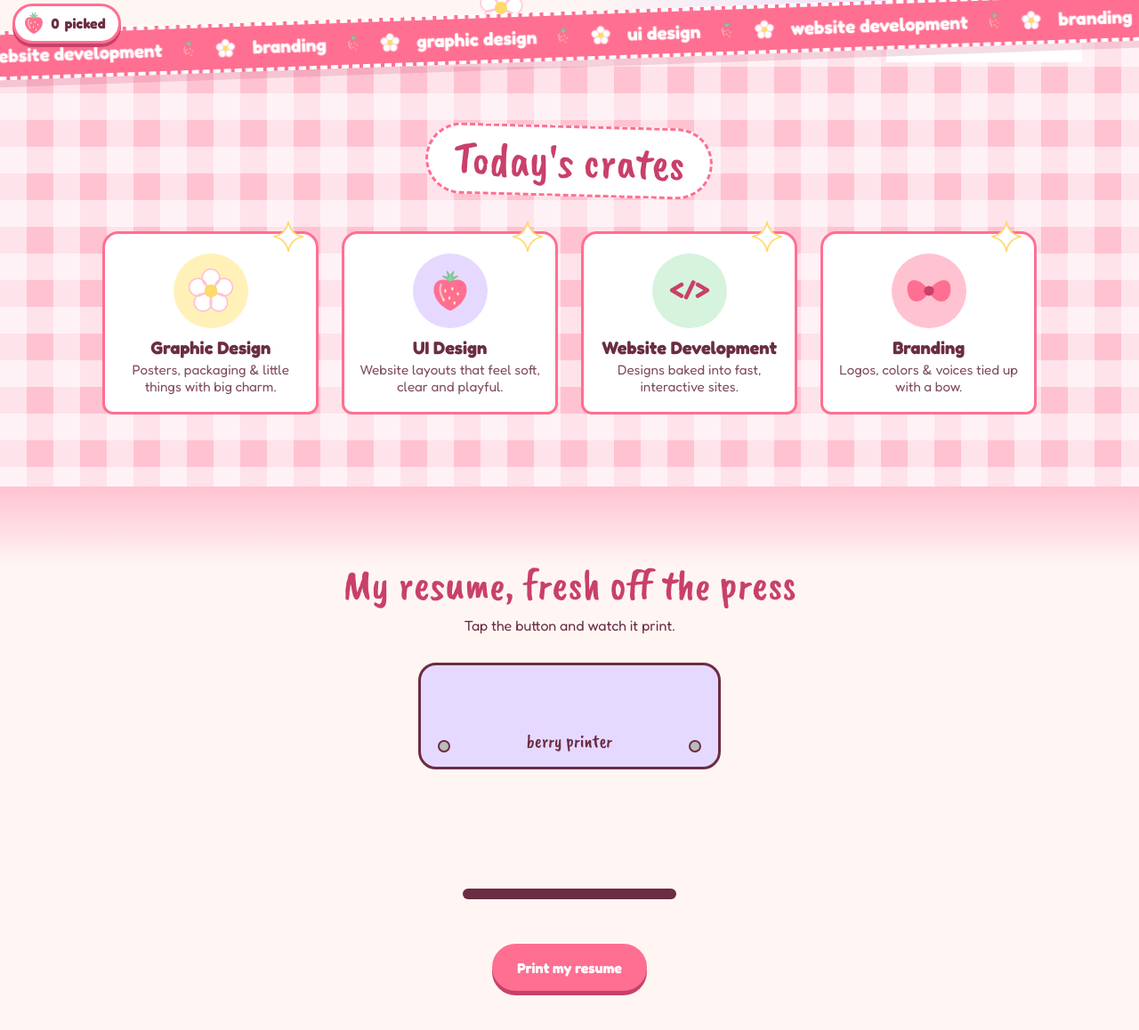
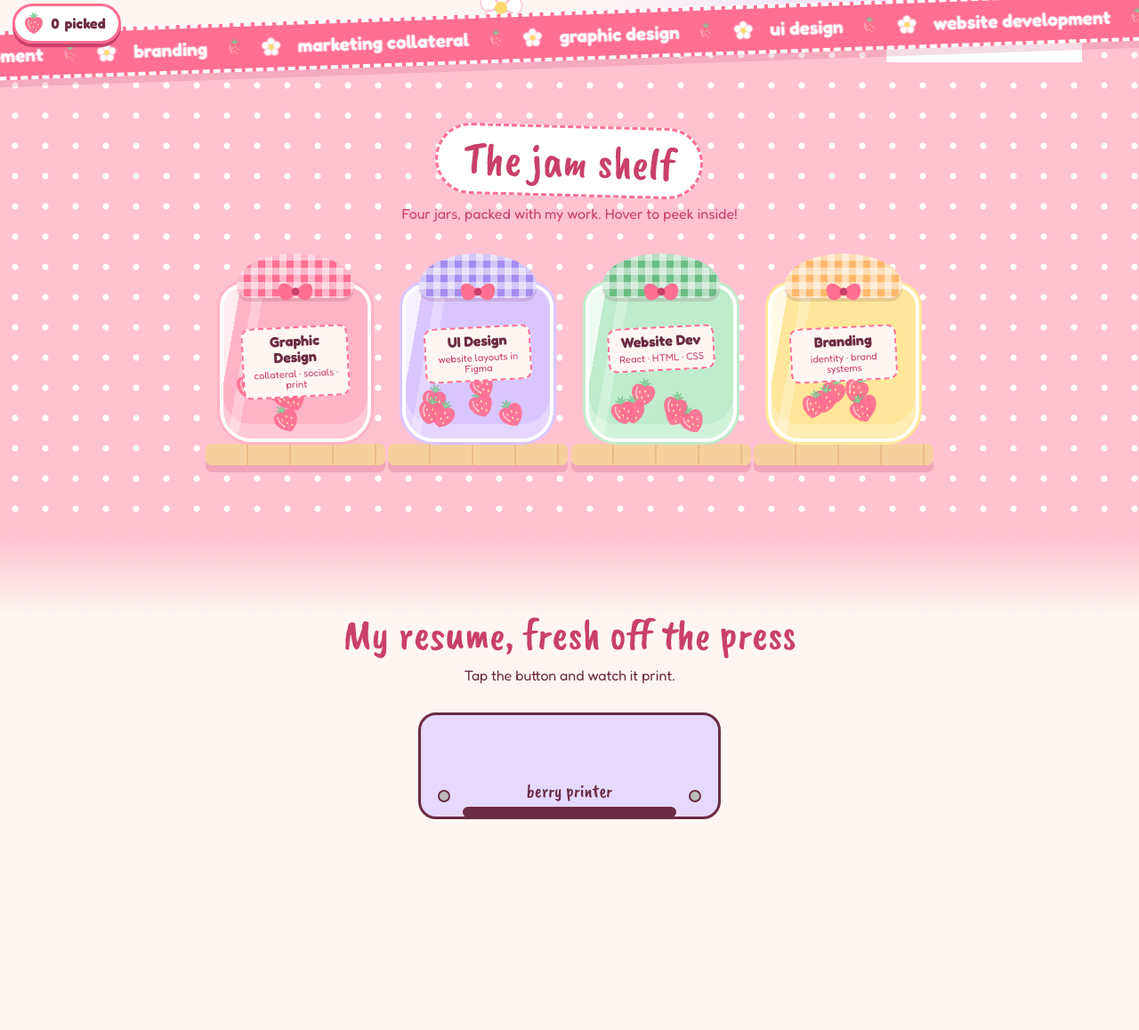
Before and after one commit to angelaanimas/animas_portfolio, a plain HTML site: page index.html in a window 1280 px wide. Shown: the part 737-1895 px from the top of the page at 89% size. Drawn offline with nearby package versions, Linux system fonts and the light colour scheme.

Commit message:
Update portfolio and add resume

```diff
--- a/index.html
+++ b/index.html
@@ -3,7 +3,7 @@
 <head>
 <meta charset="utf-8">
 <meta name="viewport" content="width=device-width, initial-scale=1">
-<title>Berry Stall — Portfolio</title>
+<title>Anne Animas — Portfolio</title>
 <link rel="preconnect" href="https://fonts.googleapis.com">
 <link rel="preconnect" href="https://fonts.gstatic.com" crossorigin>
 <link href="https://fonts.googleapis.com/css2?family=Fredoka:wght@400;500;700&family=Caveat+Brush&display=swap" rel="stylesheet">
@@ -74,33 +74,38 @@ h1 .shine{position:relative;display:inline-block;background:linear-gradient(100d
 .ribbon:hover .track{animation-play-state:paused}
 @keyframes marq{to{transform:translateX(-50%)}}
 
-/* STALL COUNTER */
-.counter{position:relative;margin-top:-1.5rem;padding:6rem 1.2rem 5rem;background:
-  linear-gradient(90deg,rgba(255,255,255,.55) 50%,transparent 50%) 0 0/60px 60px,
-  linear-gradient(rgba(255,255,255,.55) 50%,transparent 50%) 0 0/60px 60px,var(--pink)}
-.counter h2{text-align:center;font-family:'Caveat Brush';font-weight:400;font-size:clamp(2rem,5vw,3.2rem);color:var(--deep);background:#fff;width:max-content;max-width:90%;margin:0 auto 2.5rem;padding:.3rem 1.8rem;border-radius:999px;border:3px dashed var(--berry);transform:rotate(1.5deg)}
-.crates{display:grid;grid-template-columns:repeat(auto-fit,minmax(210px,1fr));gap:1.6rem;max-width:1050px;margin:0 auto}
-.crate{position:relative;text-decoration:none;background:#fff;border-radius:18px 18px 12px 12px;border:3px solid var(--berry);padding:1.4rem 1rem 1.2rem;text-align:center;transition:transform .25s cubic-bezier(.3,1.6,.5,1);will-change:transform}
-.crate::before{content:"";position:absolute;inset:auto -3px -3px -3px;height:40%;background:repeating-linear-gradient(0deg,#ffd9a8 0 8px,#f7c58a 8px 10px);border-radius:0 0 12px 12px;z-index:0;opacity:.0}
-.crate .ico{width:84px;height:84px;margin:0 auto .6rem;border-radius:50%;display:grid;place-items:center;background:var(--c,var(--butter));transition:transform .4s}
-.crate:hover .ico{transform:rotate(360deg) scale(1.1)}
-.crate h3{font-size:1.25rem;margin-bottom:.2rem}
-.crate p{font-size:.95rem;opacity:.85}
-.crate .tag{position:absolute;top:-14px;right:14px;width:34px;height:34px}
-.crate:hover{transform:translateY(-8px) rotate(var(--r,-2deg))}
+/* JAM-JAR SHELF */
+.counter{position:relative;margin-top:-1.5rem;padding:6rem 1.2rem 5rem;background:radial-gradient(circle,#fff 3px,transparent 4px) 0 0/34px 34px,var(--pink)}
+.counter h2{text-align:center;font-family:'Caveat Brush';font-weight:400;font-size:clamp(2rem,5vw,3.2rem);color:var(--deep);background:#fff;width:max-content;max-width:90%;margin:0 auto .6rem;padding:.3rem 1.8rem;border-radius:999px;border:3px dashed var(--berry);transform:rotate(1.5deg)}
+.counter .hint{text-align:center;margin-bottom:2.2rem;color:var(--deep)}
+.shelf{display:flex;justify-content:center;flex-wrap:wrap;gap:2.6rem 2.2rem;max-width:1000px;margin:0 auto}
+.jar{position:relative;display:block;width:170px;padding-bottom:26px;text-decoration:none;text-align:center}
+.jar::after{content:"";position:absolute;left:-16px;right:-16px;bottom:0;height:24px;background:repeating-linear-gradient(90deg,#f6cf9f 0 46px,#ecbc86 46px 48px);border-radius:7px;box-shadow:0 8px 0 rgba(201,64,106,.22)}
+.glass{position:relative;height:178px;margin-top:34px;border-radius:26px 26px 36px 36px;border:4px solid #fff;background:linear-gradient(100deg,rgba(255,255,255,.75) 0 10%,transparent 10% 18%,rgba(255,255,255,.3) 18% 24%,transparent 24%),var(--j);box-shadow:0 0 0 3px var(--j),inset 0 -16px 0 rgba(255,255,255,.28);z-index:1;transform-origin:50% 100%}
+.jb{position:absolute;opacity:.92}
+.lid{position:absolute;left:50%;top:0;width:132px;height:50px;margin-left:-66px;z-index:3;border-radius:50% 50% 14px 14px/70% 70% 14px 14px;background:linear-gradient(90deg,rgba(255,255,255,.5) 50%,transparent 50%) 0 0/16px 16px,linear-gradient(rgba(255,255,255,.5) 50%,transparent 50%) 0 0/16px 16px,var(--lc);box-shadow:0 4px 0 rgba(107,45,68,.15);transition:transform .35s cubic-bezier(.3,1.7,.5,1)}
+.lid svg{position:absolute;left:50%;bottom:-8px;margin-left:-22px}
+.label{position:absolute;left:50%;top:44px;width:120px;margin-left:-60px;padding:.4rem .3rem;transform:rotate(-3deg);background:var(--milk);border:2px dashed var(--berry);border-radius:10px;font-weight:700;font-size:1rem;line-height:1.1;color:var(--ink)}
+.label small{display:block;font-weight:400;font-size:.7rem;margin-top:.2rem;color:var(--deep)}
+.tip{position:absolute;left:50%;top:-4px;transform:translate(-50%,10px) scale(.6);opacity:0;pointer-events:none;white-space:nowrap;background:#fff;border:2px solid var(--berry);border-radius:12px;padding:.2rem .8rem;font-family:'Caveat Brush';font-size:1.1rem;color:var(--deep);transition:.25s cubic-bezier(.3,1.7,.5,1);z-index:5}
+.jar:hover .tip,.jar:focus-visible .tip{opacity:1;transform:translate(-50%,-32px) scale(1)}
+.jar:hover .lid,.jar:focus-visible .lid{transform:translateY(-18px) rotate(-9deg)}
+.jar:hover .glass,.jar:focus-visible .glass{animation:jig .5s}
+.jar:hover .jb{animation:bob 1.2s ease-in-out infinite}
+@keyframes jig{25%{transform:rotate(-4deg)}75%{transform:rotate(4deg)}}
 
 /* PRINTER */
 .press{padding:5rem 1.2rem 6rem;text-align:center;background:linear-gradient(var(--pink) 0,var(--milk) 90px)}
 .press h2{font-family:'Caveat Brush';font-weight:400;font-size:clamp(2rem,5vw,3rem);color:var(--deep)}
 .press .sub{margin:.4rem 0 2rem}
-.printer{position:relative;width:min(340px,86vw);margin:0 auto;height:300px}
-.paper{position:absolute;left:50%;top:40px;width:210px;height:0;margin-left:-105px;background:#fff;border:2px solid var(--pink);border-radius:6px 6px 0 0;overflow:hidden;z-index:1;transition:height 2.6s steps(26);box-shadow:0 0 0 2px #fff}
-.printer.go .paper{height:230px}
-.paper div{padding:.9rem .8rem;text-align:left;font-size:.8rem;width:100%}
+.printer{position:relative;width:min(340px,86vw);margin:0 auto;height:370px}
+.paper{position:absolute;left:50%;top:40px;width:230px;height:0;margin-left:-115px;background:#fff;border:2px solid var(--pink);border-radius:6px 6px 0 0;overflow:hidden;z-index:1;transition:height 3.2s steps(32);box-shadow:0 0 0 2px #fff}
+.printer.go .paper,.printer.done .paper{height:310px}
+.paper div{padding:.8rem .9rem;text-align:left;font-size:.72rem;width:100%;height:310px}.paper p{margin:.1rem 0 .5rem;line-height:1.3}.paper em{font-style:normal;color:var(--deep);font-weight:500}
 .paper b{font-family:'Caveat Brush';font-size:1.3rem;color:var(--berry);font-weight:400;display:block}
 .paper i{display:block;height:6px;border-radius:3px;background:var(--pink);margin:.5rem 0;opacity:.7}
 .body{position:absolute;left:0;right:0;top:0;height:120px;background:var(--lilac);border:3px solid var(--ink);border-radius:20px;z-index:2;display:flex;align-items:flex-end;justify-content:space-between;padding:0 1.2rem 1rem}
-.slot{position:absolute;left:50%;bottom:34px;width:240px;margin-left:-120px;height:12px;background:var(--ink);border-radius:6px}
+.slot{position:absolute;z-index:3;left:50%;top:106px;width:240px;margin-left:-120px;height:12px;background:var(--ink);border-radius:6px}
 .led{width:14px;height:14px;border-radius:50%;background:#bbb;border:2px solid var(--ink)}
 .printer.go .led{background:#6ee79b;animation:blink .35s infinite}
 @keyframes blink{50%{opacity:.3}}
@@ -108,7 +113,7 @@ h1 .shine{position:relative;display:inline-block;background:linear-gradient(100d
 .printer.done .body{animation:none}
 @keyframes buzz{50%{transform:translate(1px,1px)}}
 .press .btn{margin-top:1rem}
-.press .btn[disabled]{opacity:.6;pointer-events:none}
+.btn[hidden]{display:none}.press .btn[disabled]{opacity:.6;pointer-events:none}
 
 /* basket + footer */
 .basket{position:fixed;left:14px;bottom:14px;z-index:80;background:#fff;border:3px solid var(--berry);border-radius:999px;padding:.35rem .9rem .35rem .5rem;display:flex;align-items:center;gap:.4rem;font-weight:700;box-shadow:0 4px 0 var(--deep)}
@@ -117,7 +122,7 @@ h1 .shine{position:relative;display:inline-block;background:linear-gradient(100d
 footer{text-align:center;padding:2rem 1rem 4.5rem;background:var(--pink);font-family:'Caveat Brush';font-size:1.3rem;color:var(--deep)}
 
 @media(max-width:640px){.bear .sign{display:none}.fl.hide-sm{display:none}}
-@media(prefers-reduced-motion:reduce){*{animation:none!important;transition:none!important}.printer .paper{height:230px}}
+@media(prefers-reduced-motion:reduce){*{animation:none!important;transition:none!important}.printer .paper{height:310px}}
 </style>
 </head>
 <body>
@@ -152,11 +157,11 @@ footer{text-align:center;padding:2rem 1rem 4.5rem;background:var(--pink);font-fa
 <main>
 <section class="hero" id="top">
   <div class="hero-inner">
-    <span class="hand">hello! I'm [Your Name] ♡</span>
+    <span class="hand">hello! I'm Anne Animas ♡</span>
     <h1>Fresh-picked <span class="shine">design</span></h1>
-    <p class="lede">Graphic design, website UI, web development and branding, made small-batch and sweet. Pick a berry, peek in the crates, stay a while.</p>
+    <p class="lede">Marketing associate and creative designer from Quezon City. I turn business ideas into cohesive brand visuals, website designs and marketing collateral, made small-batch and sweet. Pick a berry and stay a while.</p>
     <div class="btns">
-      <a class="btn" href="#portfolio">Peek in the crates</a>
+      <a class="btn" href="#portfolio">Peek in the jars</a>
       <a class="btn alt" href="#contact">Say hi</a>
     </div>
   </div>
@@ -182,27 +187,28 @@ footer{text-align:center;padding:2rem 1rem 4.5rem;background:var(--pink);font-fa
 <div class="ribbon" aria-hidden="true"><div class="track" id="track"></div></div>
 
 <section class="counter" id="portfolio">
-  <h2>Today's crates</h2>
-  <div class="crates">
-    <a class="crate" href="#" style="--c:var(--butter);--r:-3deg">
-      <svg class="tag" viewBox="0 0 40 40"><use href="#star"/></svg>
-      <div class="ico"><svg class="i" width="52" height="52" viewBox="0 0 100 100"><use href="#flower"/></svg></div>
-      <h3>Graphic Design</h3><p>Posters, packaging &amp; little things with big charm.</p>
+  <h2>The jam shelf</h2>
+  <p class="hint">Four jars, packed with my work. Hover to peek inside!</p>
+  <div class="shelf">
+    <a class="jar" href="#portfolio" style="--j:#ffb3c7;--lc:#ff6f91">
+      <span class="tip">open me ♡</span>
+      <div class="lid"><svg class="i" width="44" height="30" viewBox="0 0 60 40"><use href="#bow"/></svg></div>
+      <div class="glass"><div class="label">Graphic Design<small>collateral · socials · print</small></div></div>
     </a>
-    <a class="crate" href="#" style="--c:var(--lilac);--r:2deg">
-      <svg class="tag" viewBox="0 0 40 40"><use href="#star"/></svg>
-      <div class="ico"><svg class="i" width="52" height="52" viewBox="0 0 100 110"><use href="#berry"/></svg></div>
-      <h3>UI Design</h3><p>Website layouts that feel soft, clear and playful.</p>
+    <a class="jar" href="#portfolio" style="--j:#d9c6ff;--lc:#a58cf0">
+      <span class="tip">open me ♡</span>
+      <div class="lid"><svg class="i" width="44" height="30" viewBox="0 0 60 40"><use href="#bow"/></svg></div>
+      <div class="glass"><div class="label">UI Design<small>website layouts in Figma</small></div></div>
     </a>
-    <a class="crate" href="#" style="--c:#d6f3dd;--r:-2deg">
-      <svg class="tag" viewBox="0 0 40 40"><use href="#star"/></svg>
-      <div class="ico"><svg class="i" width="52" height="52" viewBox="0 0 100 100"><text x="50" y="66" font-size="52" text-anchor="middle" font-family="Fredoka" font-weight="700" fill="#c9406a">&lt;/&gt;</text></svg></div>
-      <h3>Website Development</h3><p>Designs baked into fast, interactive sites.</p>
+    <a class="jar" href="#portfolio" style="--j:#bfeccb;--lc:#6bbd82">
+      <span class="tip">open me ♡</span>
+      <div class="lid"><svg class="i" width="44" height="30" viewBox="0 0 60 40"><use href="#bow"/></svg></div>
+      <div class="glass"><div class="label">Website Dev<small>React · HTML · CSS</small></div></div>
     </a>
-    <a class="crate" href="#" style="--c:var(--pink);--r:3deg">
-      <svg class="tag" viewBox="0 0 40 40"><use href="#star"/></svg>
-      <div class="ico"><svg class="i" width="56" height="40" viewBox="0 0 60 40"><use href="#bow"/></svg></div>
-      <h3>Branding</h3><p>Logos, colors &amp; voices tied up with a bow.</p>
+    <a class="jar" href="#portfolio" style="--j:#ffe69a;--lc:#ffb86b">
+      <span class="tip">open me ♡</span>
+      <div class="lid"><svg class="i" width="44" height="30" viewBox="0 0 60 40"><use href="#bow"/></svg></div>
+      <div class="glass"><div class="label">Branding<small>identity · brand systems</small></div></div>
     </a>
   </div>
 </section>
@@ -212,21 +218,27 @@ footer{text-align:center;padding:2rem 1rem 4.5rem;background:var(--pink);font-fa
   <p class="sub">Tap the button and watch it print.</p>
   <div class="printer" id="printer">
     <div class="paper"><div>
-      <b>[Your Name]</b>
-      <span>Designer &amp; developer</span>
-      <i></i><i style="width:80%"></i><i style="width:90%"></i><i style="width:60%"></i>
-      <b style="margin-top:.6rem">Hello!</b>
-      <i style="width:85%"></i><i></i><i style="width:70%"></i>
-      <svg class="i" width="34" height="38" viewBox="0 0 100 110" style="margin:.5rem auto 0"><use href="#berry"/></svg>
+      <b>Anne Animas</b>
+      <p><em>Marketing Associate</em><br>Marketing Communications &amp; Creative Design</p>
+      <b>Now</b>
+      <p><em>Gen G Group of Companies</em><br>Collateral, brand &amp; web design for 3 brands, 2026–now</p>
+      <b>Before</b>
+      <p><em>Milkyway Control &amp; Power</em><br>Web dev intern (React, Supabase, Figma) &amp; HR admin, 2025</p>
+      <b>School</b>
+      <p>BS Computer Engineering, Bulacan State University, 2021–2026</p>
+      <b>Tools</b>
+      <p>Canva · Figma · React.js · Google Workspace</p>
+      <svg class="i" width="30" height="33" viewBox="0 0 100 110" style="margin:0 auto"><use href="#berry"/></svg>
     </div></div>
     <div class="body"><span class="led"></span><span style="font-family:'Caveat Brush';font-size:1.3rem;color:var(--ink)">berry printer</span><span class="led"></span></div>
     <div class="slot"></div>
   </div>
   <button class="btn" id="printBtn" style="font-family:inherit;font-size:1rem;cursor:pointer">Print my resume</button>
+  <a class="btn alt" id="dl" href="Resume_Animas_Anne.pdf" download hidden style="margin-left:.5rem">Download the PDF</a>
 </section>
 </main>
 
-<footer id="contact">made with strawberries &amp; love ♡ [Your Name] · rates &amp; contact pages coming soon</footer>
+<footer id="contact">made with strawberries &amp; love ♡ Anne Animas · <a href="mailto:anne.animas01@gmail.com">anne.animas01@gmail.com</a> · rates page coming soon</footer>
 
 <div class="basket" id="basket" aria-live="polite"><svg class="i" width="26" height="28" viewBox="0 0 100 110"><use href="#berry"/></svg><span id="count">0</span> picked</div>
 
@@ -236,7 +248,7 @@ footer{text-align:center;padding:2rem 1rem 4.5rem;background:var(--pink);font-fa
   var $ = function(s){return document.querySelector(s)};
 
   // marquee
-  var words = ['graphic design','ui design','website development','branding'], h='';
+  var words = ['graphic design','ui design','website development','branding','marketing collateral'], h='';
   for(var r=0;r<2;r++) words.forEach(function(w){ h+='<span>'+w+' <svg width="22" height="24" viewBox="0 0 100 110"><use href="#berry"/></svg> <svg width="22" height="22" viewBox="0 0 100 100"><use href="#flower"/></svg></span>'; });
   $('#track').innerHTML = h + h;
 
@@ -300,14 +312,8 @@ footer{text-align:center;padding:2rem 1rem 4.5rem;background:var(--pink);font-fa
     eL.setAttribute('transform','translate('+dx+' '+dy+')'); eR.setAttribute('transform','translate('+dx+' '+dy+')');
   });
 
-  // crates tilt toward cursor
-  document.querySelectorAll('.crate').forEach(function(c){
-    c.addEventListener('mousemove', function(ev){
-      var r = c.getBoundingClientRect(), x=(ev.clientX-r.left)/r.width-.5, y=(ev.clientY-r.top)/r.height-.5;
-      c.style.transform='translateY(-8px) perspective(600px) rotateY('+(x*12)+'deg) rotateX('+(-y*12)+'deg)';
-    });
-    c.addEventListener('mouseleave', function(){ c.style.transform=''; });
-  });
+  // berries inside jars
+  document.querySelectorAll('.glass').forEach(function(g){var h='';for(var i=0;i<6;i++)h+='<svg class="jb" width="34" height="37" viewBox="0 0 100 110" style="left:'+(6+Math.random()*58)+'%;top:'+(52+Math.random()*26)+'%;transform:rotate('+(Math.random()*60-30)+'deg)"><use href="#berry"/></svg>';g.insertAdjacentHTML('afterbegin',h)});
 
   // printer
   var pr = $('#printer'), btn = $('#printBtn');
@@ -316,10 +322,10 @@ footer{text-align:center;padding:2rem 1rem 4.5rem;background:var(--pink);font-fa
     btn.disabled = true; btn.textContent = 'Printing…'; pr.classList.add('go');
     setTimeout(function(){
       pr.classList.remove('go'); pr.classList.add('done');
-      btn.disabled = false; btn.textContent = 'Print it again!';
+      btn.disabled = false; btn.textContent = 'Print it again!'; $('#dl').hidden = false;
       var r = pr.getBoundingClientRect();
       for(var i=0;i<14;i++) sparkle(r.left+r.width/2+(Math.random()-.5)*260, r.top+60+Math.random()*200);
-    }, reduce?0:2700);
+    }, reduce?0:3300);
   });
 })();
 </script>
```
Also changed, not shown: 1 other file.
